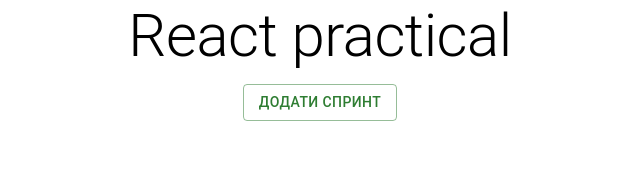
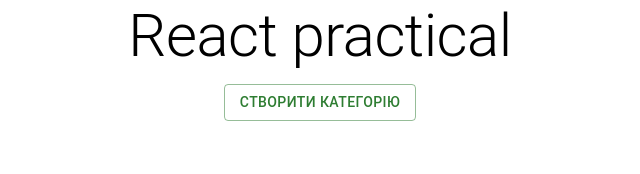
Before and after one commit to GaydAndr/save-link, a React (Create React App) app: page / in a window 1280 px wide. Shown: the top 174 px of the page, without its empty margins (320-960 px from the left). Built offline with nearby package versions, Linux system fonts and the light colour scheme.

Commit message:
Update AddSprint.jsx

```diff
--- a/src/components/AddSprint/AddSprint.jsx
+++ b/src/components/AddSprint/AddSprint.jsx
@@ -48,7 +48,7 @@
             <ActionBtn
               variant={'outlined'}
               color={"success"}
-              text={'Додати спринт'}
+              text={'Створити категорію'}
               funcs={handleTitleInput}
             />
           </Stack>
```
